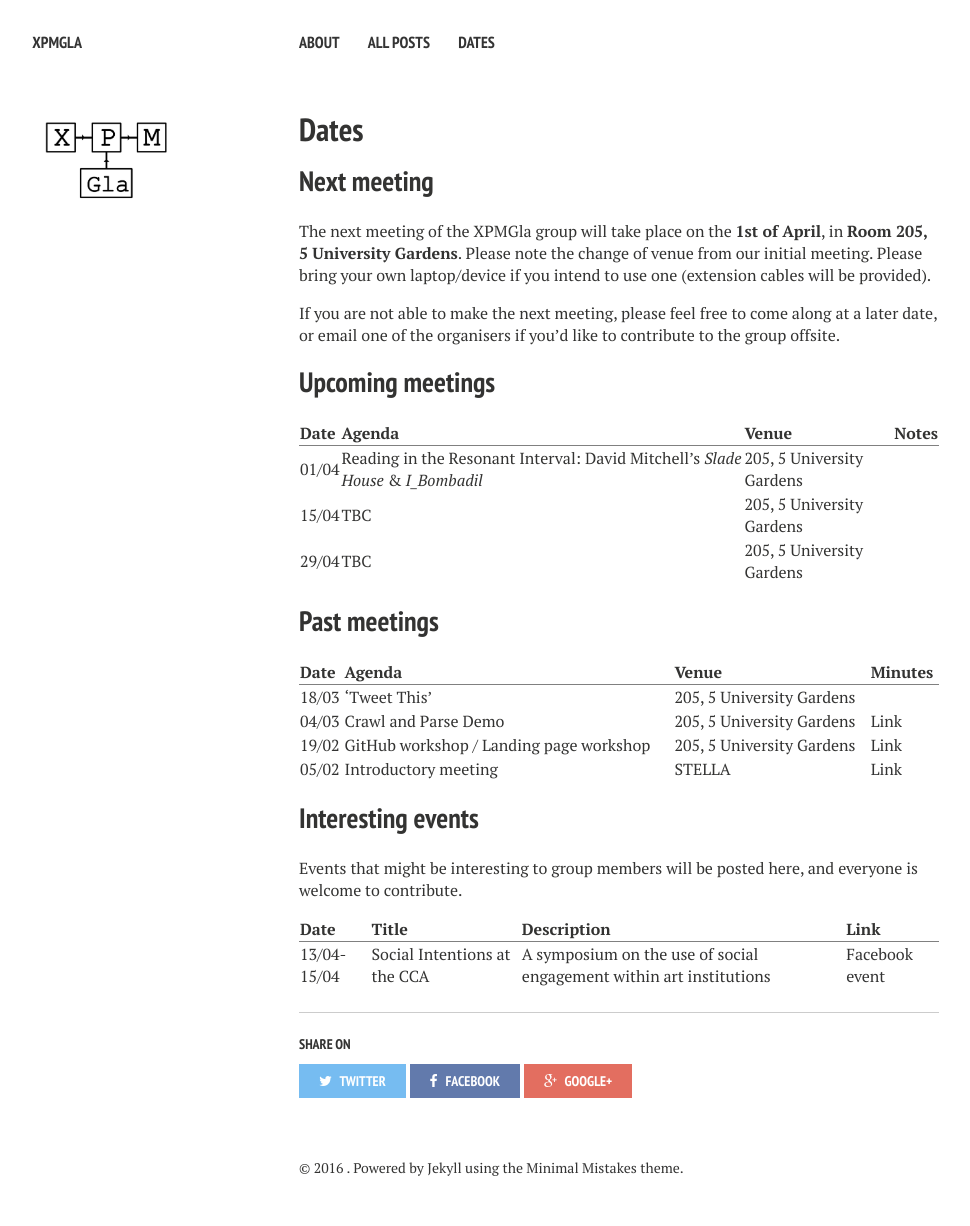
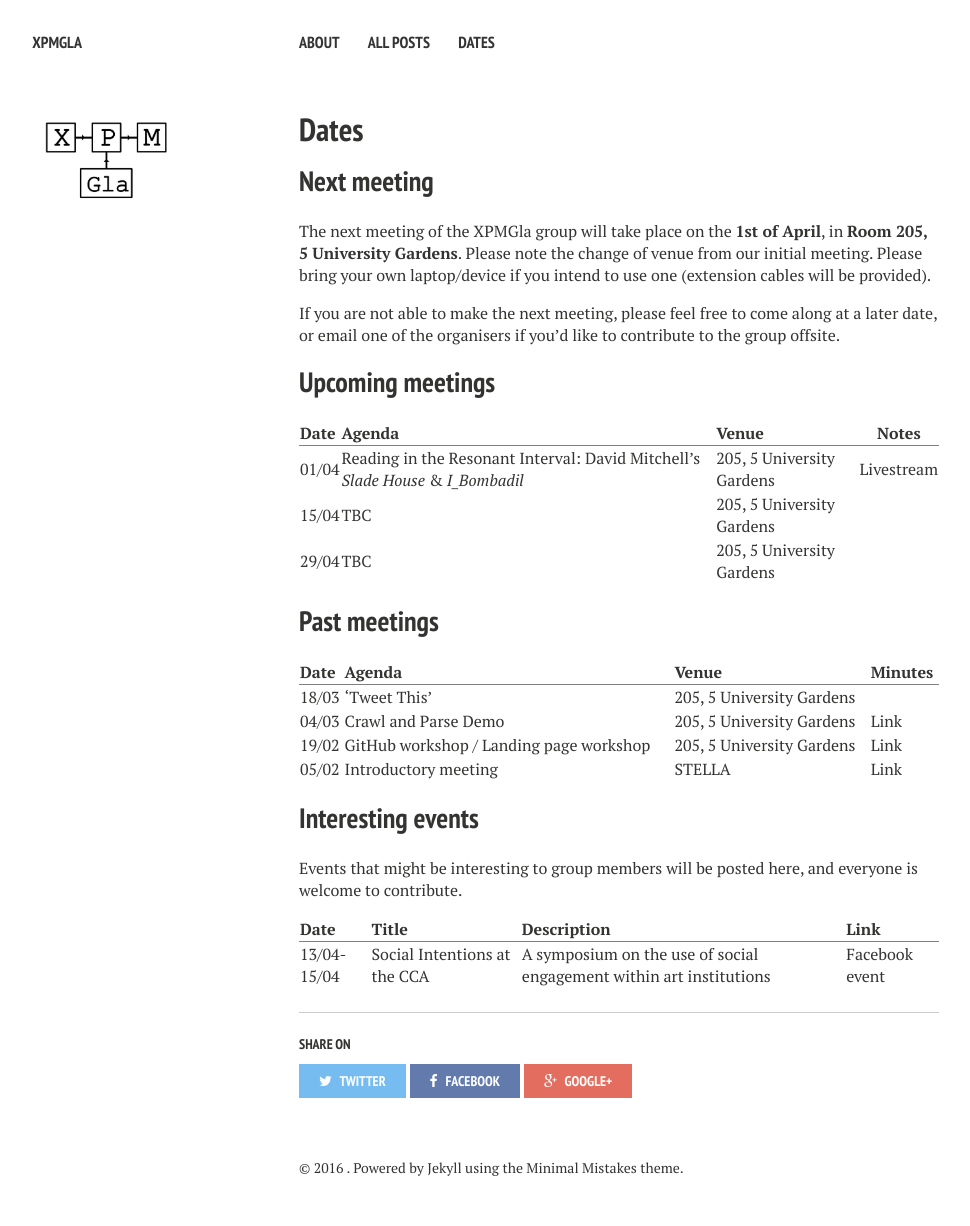
Before and after one commit to stujampur/xpmgla.github.io, a Jekyll site: the page built from dates/index.md, in a window 1280 px wide. Shown: the whole page, without its empty margins (21-991 px from the left). Built offline with Jekyll 4.4.1, drawn with Linux system fonts in a browser that asks for light colours; nearby versions of some CDN libraries.

Commit message:
periscope

```diff
--- a/dates/index.md
+++ b/dates/index.md
@@ -16,7 +16,7 @@ If you are not able to make the next meeting, please feel free to come along at
 
 |Date|Agenda|Venue|Notes|
 |:---|:---|:---|
-|01/04|Reading in the Resonant Interval: David Mitchell's *Slade House* & *I_Bombadil*|205, 5 University Gardens||
+|01/04|Reading in the Resonant Interval: David Mitchell's *Slade House* & *I_Bombadil*|205, 5 University Gardens|[Livestream](https://www.periscope.tv/w/ac0iWDFwempNQXh4VlhqZHl8MXpxS1ZvTmxBelZHQnJJ1PK0DLi3FZ6IZb0vc610Ez_akh3v9wamvJNt2ncL)|
 |15/04|TBC|205, 5 University Gardens||
 |29/04|TBC|205, 5 University Gardens||
 {: rules="groups"}
```
